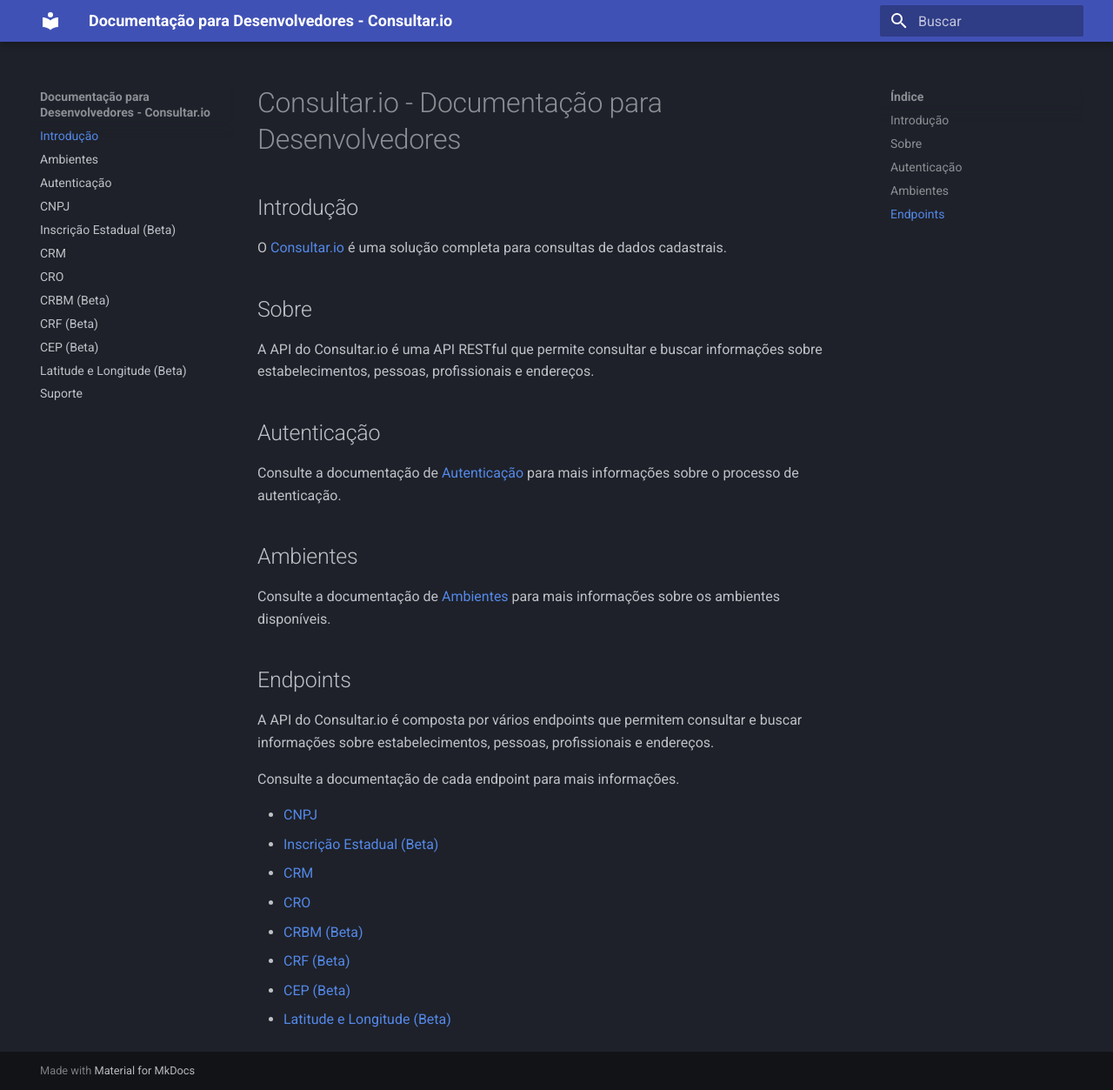
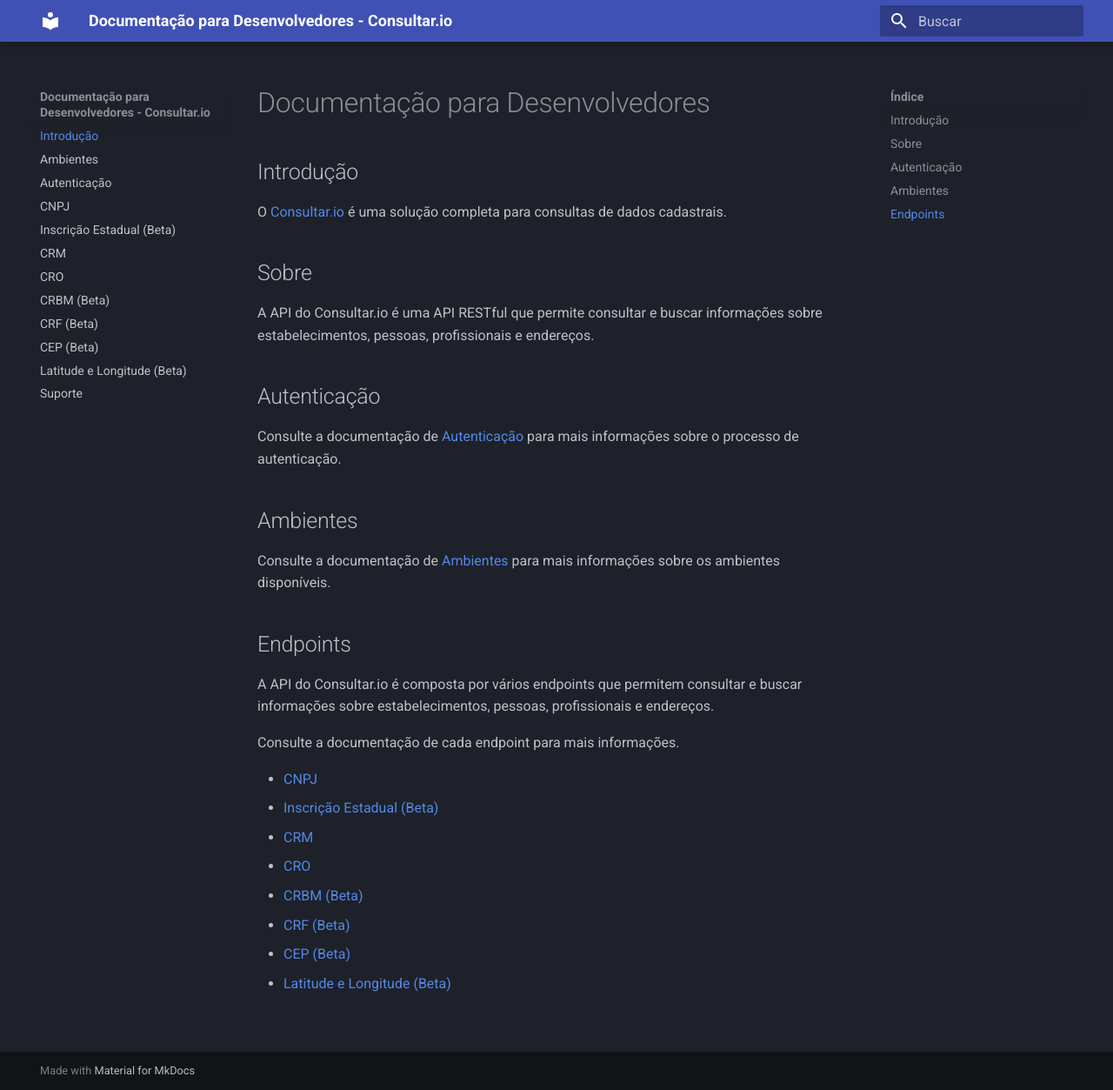
Before and after one commit to consultar-io/doc, an MkDocs documentation site: the page built from docs/index.md, in a window 1280 px wide and 1253 px high. Shown: the whole window at 87% size. Built offline with MkDocs 1.6.1 and Material for MkDocs 9.7.7, drawn with Linux system fonts in a browser that asks for light colours.

Commit message:
Update index page title for consistency with documentation focus

```diff
--- a/docs/index.md
+++ b/docs/index.md
@@ -1,4 +1,4 @@
-# Consultar.io - Documentação para Desenvolvedores
+# Documentação para Desenvolvedores
 
 ## Introdução
 
```
